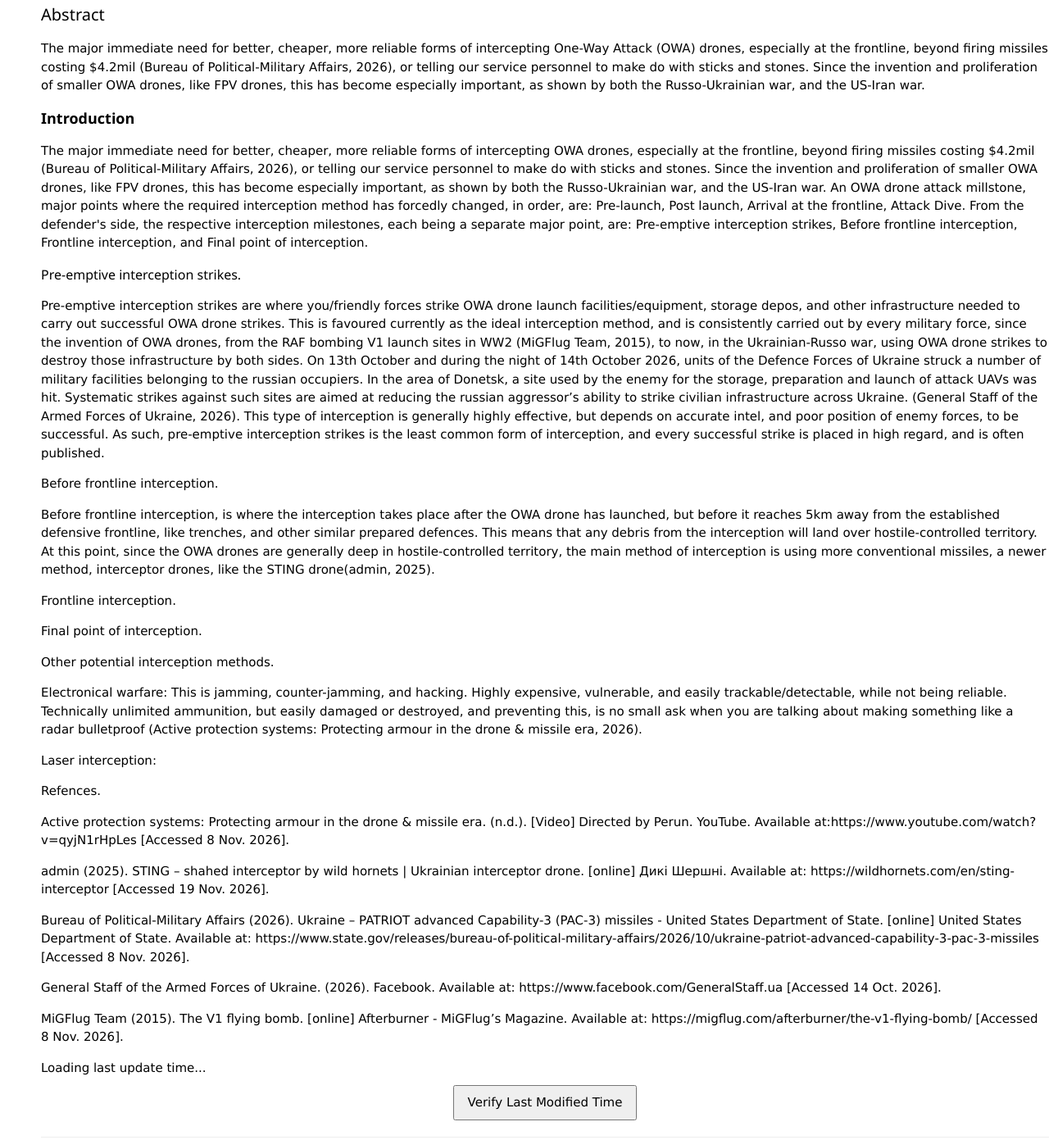
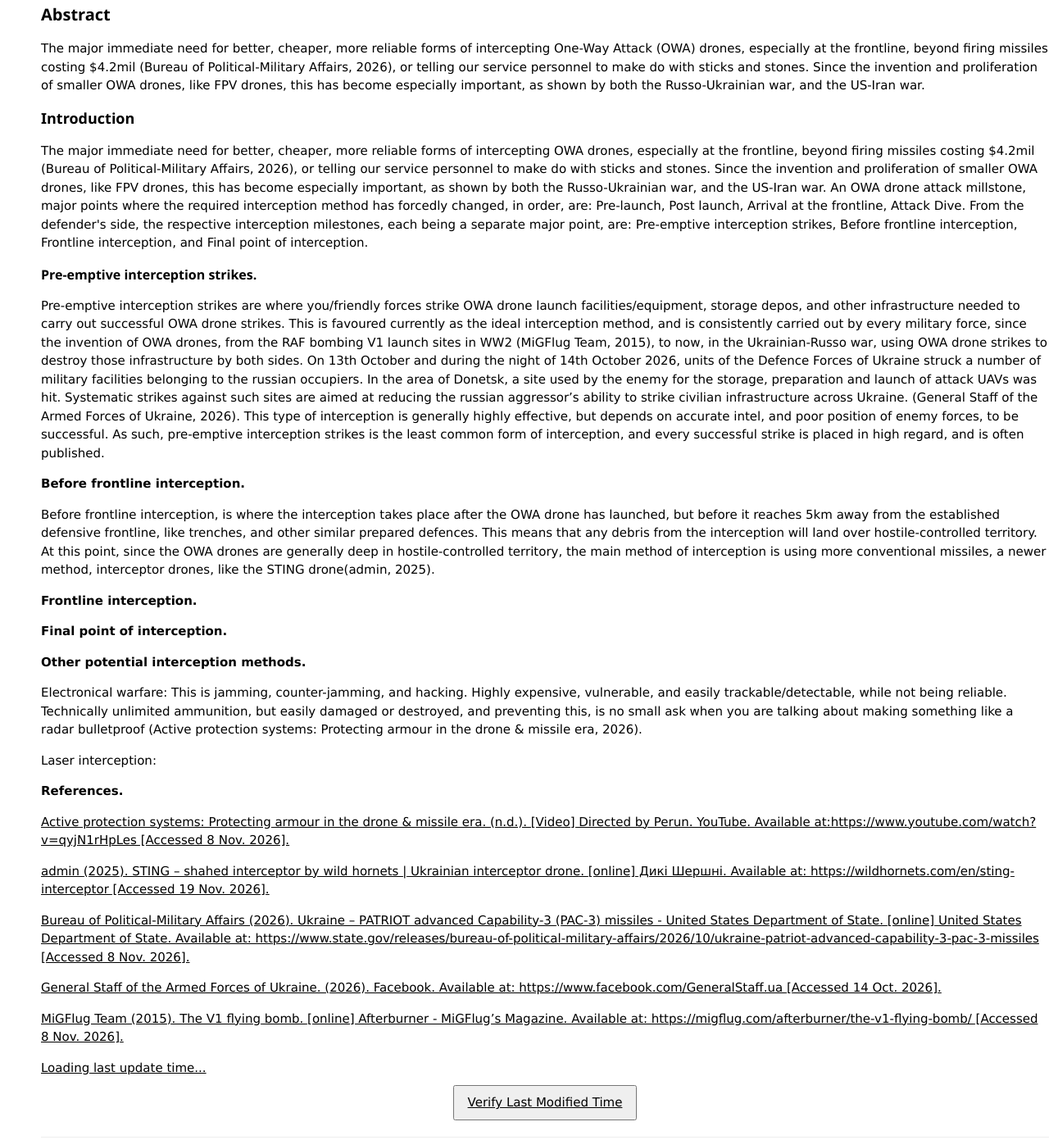
Before and after one commit to FEPSFY6973127/FY6973127, a plain HTML site: page index.html in a window 1280 px wide. Shown: the part 1222-2613 px from the top of the page at 82% size. Drawn offline with nearby package versions, Linux system fonts and the light colour scheme.

Commit message:
Enhance formatting of headings and references
Updated headings to bold format and corrected references.

```diff
--- a/index.html
+++ b/index.html
@@ -72,7 +72,7 @@
   .mySlides {display:none;}
 </style>
   <body style="background-color:#FFFFFF;margin-left:50px;">
-<h4 id="Abstract">Abstract</h4>
+<h4 id="Abstract"><b>Abstract</b></h4>
 <p>
     The major immediate need for better, cheaper, more reliable forms of intercepting One-Way Attack (OWA) drones, especially at the frontline, beyond firing missiles costing $4.2mil (Bureau of Political-Military Affairs, 2026), or telling our service personnel to make do with sticks and stones. Since the invention and proliferation of smaller OWA drones, like FPV drones, this has become especially important, as shown by both the Russo-Ukrainian war, and the US-Iran war.
 </p>
@@ -82,27 +82,27 @@
     The major immediate need for better, cheaper, more reliable forms of intercepting OWA drones, especially at the frontline, beyond firing missiles costing $4.2mil (Bureau of Political-Military Affairs, 2026), or telling our service personnel to make do with sticks and stones. Since the invention and proliferation of smaller OWA drones, like FPV drones, this has become especially important, as shown by both the Russo-Ukrainian war, and the US-Iran war. An OWA drone attack millstone, major points where the required interception method has forcedly changed, in order, are: Pre-launch, Post launch, Arrival at the frontline, Attack Dive. From the defender's side, the respective interception milestones, each being a separate major point, are: Pre-emptive interception strikes, Before frontline interception, Frontline interception, and Final point of interception.
     </p>
 
-<h6 id="Pre-emptive interception strikes.">Pre-emptive interception strikes.</h6>
+<h6 id="Pre-emptive interception strikes."><b>Pre-emptive interception strikes.</b></h6>
     <p>
     Pre-emptive interception strikes are where you/friendly forces strike OWA drone launch facilities/equipment, storage depos, and other infrastructure needed to carry out successful OWA drone strikes. This is favoured currently as the ideal interception method, and is consistently carried out by every military force, since the invention of OWA drones, from the RAF bombing V1 launch sites in WW2 (MiGFlug Team, 2015), to now, in the Ukrainian-Russo war, using OWA drone strikes to destroy those infrastructure by both sides. On 13th October and during the night of 14th October 2026, units of the Defence Forces of Ukraine struck a number of military facilities belonging to the russian occupiers. In the area of Donetsk, a site used by the enemy for the storage, preparation and launch of attack UAVs was hit. Systematic strikes against such sites are aimed at reducing the russian aggressor’s ability to strike civilian infrastructure across Ukraine. (General Staff of the Armed Forces of Ukraine, 2026). This type of interception is generally highly effective, but depends on accurate intel, and poor position of enemy forces, to be successful. As such, pre-emptive interception strikes is the least common form of interception, and every successful strike is placed in high regard, and is often published.
     </p>
 
-<h7 id=Before frontline interception.">Before frontline interception.</h7>
+<h7 id=Before frontline interception."><b>Before frontline interception.</b></h7>
     <p>
       Before frontline interception, is where the interception takes place after the OWA drone has launched, but before it reaches 5km away from the established defensive frontline, like trenches, and other similar prepared defences. This means that any debris from the interception will land over hostile-controlled territory. At this point, since the OWA drones are generally deep in hostile-controlled territory, the main method of interception is using more conventional missiles, a newer method, interceptor drones, like the STING drone(admin, 2025).
     </p>
 
-<h8 id="Frontline interception.">Frontline interception.</h8>
+<h8 id="Frontline interception."><b>Frontline interception.</b></h8>
   <p>
 
   </p>
 
-<h9 id="Final point of interception.">Final point of interception.</h9>
+<h9 id="Final point of interception."><b>Final point of interception.</b></h9>
   <p>
 
   </p>
 
-<h10 id="Other potential interception methods.">Other potential interception methods.</h10>
+<h10 id="Other potential interception methods."><b>Other potential interception methods.</b></h10>
   <p>
     Electronical warfare: This is jamming, counter-jamming, and hacking. Highly expensive, vulnerable, and easily trackable/detectable, while not being reliable. Technically unlimited ammunition, but easily damaged or destroyed, and preventing this, is no small ask when you are talking about making something like a radar bulletproof (Active protection systems: Protecting armour in the drone & missile era, 2026).
   </p>
@@ -111,9 +111,9 @@
   </p>
 
 
-    <h11 id="Refences.">Refences.</h11>
+    <h11 id="Refences."><b>References.</b></h11>
   <p>
-    Active protection systems: Protecting armour in the drone & missile era. (n.d.). [Video] Directed by Perun. YouTube. Available at:https://www.youtube.com/watch?v=qyjN1rHpLes [Accessed 8 Nov. 2026].
+    <a href="#https://www.youtube.com/watch?v=qyjN1rHpLes">Active protection systems: Protecting armour in the drone & missile era. (n.d.). [Video] Directed by Perun. YouTube. Available at:https://www.youtube.com/watch?v=qyjN1rHpLes [Accessed 8 Nov. 2026].
   </p>
 
   <p>
```
